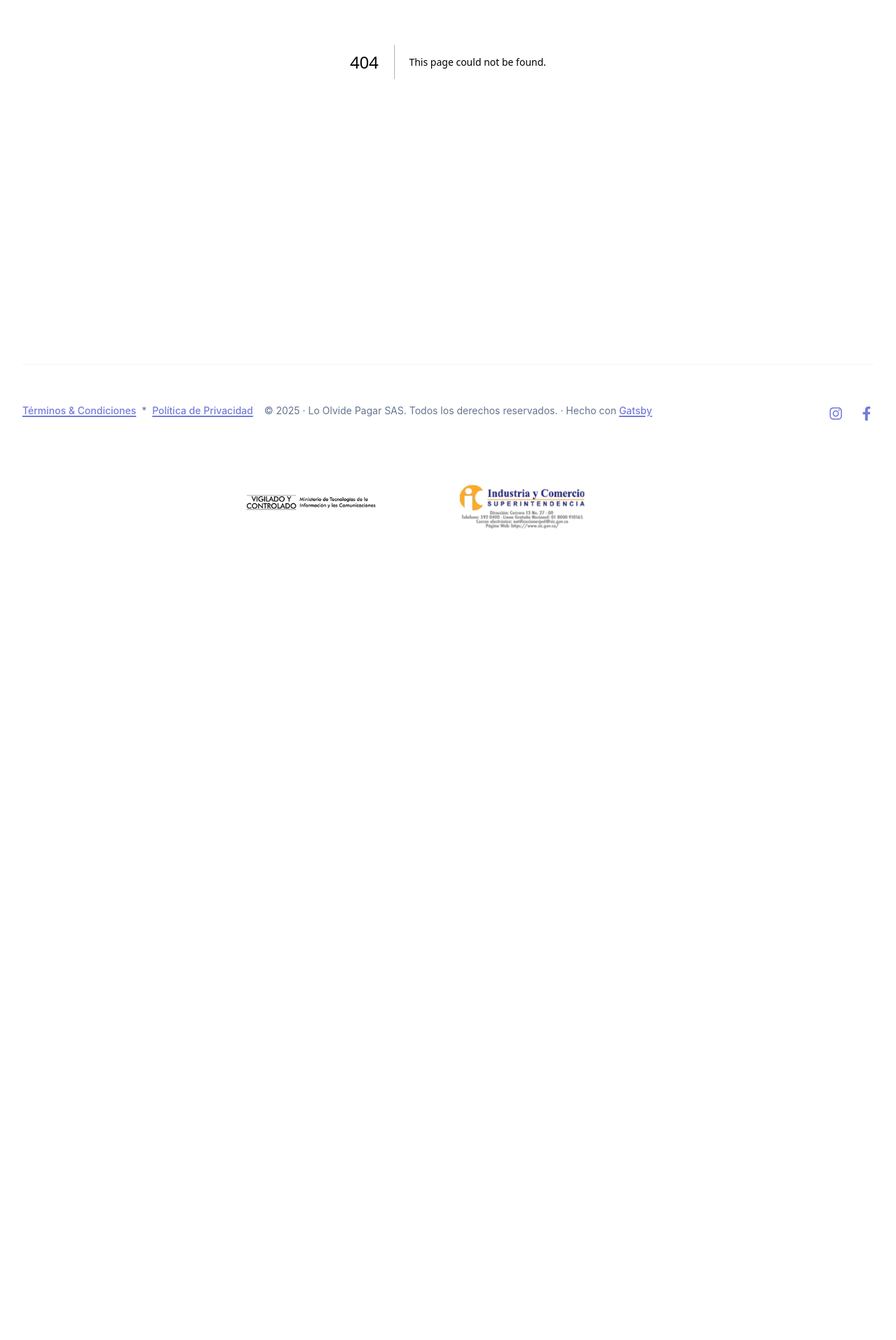
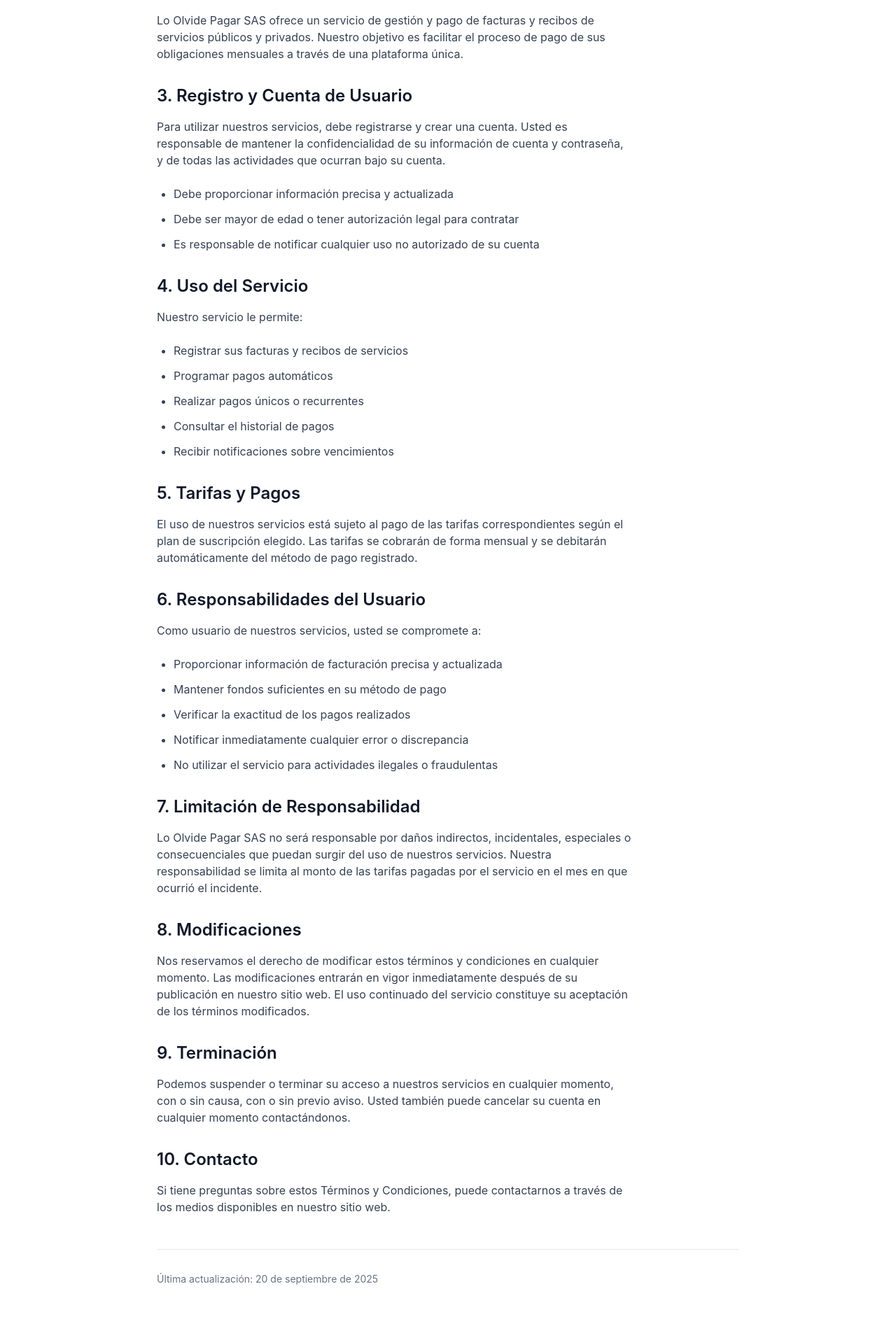
Before and after one commit to lolvi/website, a Next.js app: page /terminosycondiciones in a window 1280 px wide. Before the commit this address had no page. Shown: the part 685-2600 px from the top of the page at 70% size. Before the commit the page ends 1497 px from the top, so only its background shows below. Built offline with nearby package versions, Linux system fonts and the light colour scheme.

Commit message:
Add Términos y Condiciones static page and fix root layout
Co-authored-by: javierjaimes <410172+javierjaimes@users.noreply.github.com>

```diff
--- a/src/app/layout.tsx
+++ b/src/app/layout.tsx
@@ -1,6 +1,5 @@
 'use client'
 import "./globals.css";
-import Head from 'next/head'
 import React, { useState } from 'react'
 import Header from '@/components/Header'
 import Image from 'next/image'
@@ -15,10 +14,11 @@ export default function RootLayout({
   const [showHero, setShowHero] = useState(true);
 
   return (
-    <>
-      <Head>
+    <html lang="es">
+      <head>
         <link rel="icon" href="/favicon.ico" />
-      </Head>
+      </head>
+      <body>
         <LayoutContext.Provider value={{ showHero, setShowHero: (val) => setShowHero(val) }}>
           <Header displayHero={showHero} />
           <div className="mx-auto max-w-7xl px-4 sm:px-6 lg:px-8">
@@ -77,6 +77,7 @@ export default function RootLayout({
           </div>
         </footer>
         </LayoutContext.Provider>
-    </>
+      </body>
+    </html>
   );
 }
--- /dev/null
+++ b/src/app/terminosycondiciones/page.tsx
@@ -0,0 +1,110 @@
+export default function TerminosYCondiciones() {
+  return (
+    <div className="py-12">
+      <div className="max-w-4xl mx-auto px-4 sm:px-6 lg:px-8">
+        <h1 className="text-3xl font-bold text-gray-900 mb-8">Términos y Condiciones</h1>
+
+        <div className="prose prose-lg max-w-none">
+          <section className="mb-8">
+            <h2 className="text-2xl font-semibold text-gray-900 mb-4">1. Aceptación de los Términos</h2>
+            <p className="text-gray-700 mb-4">
+              Al acceder y utilizar los servicios de Lo Olvide Pagar SAS, usted acepta estar sujeto a estos Términos y Condiciones de uso. Si no está de acuerdo con alguno de estos términos, no debe utilizar nuestros servicios.
+            </p>
+          </section>
+
+          <section className="mb-8">
+            <h2 className="text-2xl font-semibold text-gray-900 mb-4">2. Descripción del Servicio</h2>
+            <p className="text-gray-700 mb-4">
+              Lo Olvide Pagar SAS ofrece un servicio de gestión y pago de facturas y recibos de servicios públicos y privados. Nuestro objetivo es facilitar el proceso de pago de sus obligaciones mensuales a través de una plataforma única.
+            </p>
+          </section>
+
+          <section className="mb-8">
+            <h2 className="text-2xl font-semibold text-gray-900 mb-4">3. Registro y Cuenta de Usuario</h2>
+            <p className="text-gray-700 mb-4">
+              Para utilizar nuestros servicios, debe registrarse y crear una cuenta. Usted es responsable de mantener la confidencialidad de su información de cuenta y contraseña, y de todas las actividades que ocurran bajo su cuenta.
+            </p>
+            <ul className="list-disc list-inside text-gray-700 mb-4 space-y-2">
+              <li>Debe proporcionar información precisa y actualizada</li>
+              <li>Debe ser mayor de edad o tener autorización legal para contratar</li>
+              <li>Es responsable de notificar cualquier uso no autorizado de su cuenta</li>
+            </ul>
+          </section>
+
+          <section className="mb-8">
+            <h2 className="text-2xl font-semibold text-gray-900 mb-4">4. Uso del Servicio</h2>
+            <p className="text-gray-700 mb-4">
+              Nuestro servicio le permite:
+            </p>
+            <ul className="list-disc list-inside text-gray-700 mb-4 space-y-2">
+              <li>Registrar sus facturas y recibos de servicios</li>
+              <li>Programar pagos automáticos</li>
+              <li>Realizar pagos únicos o recurrentes</li>
+              <li>Consultar el historial de pagos</li>
+              <li>Recibir notificaciones sobre vencimientos</li>
+            </ul>
+          </section>
+
+          <section className="mb-8">
+            <h2 className="text-2xl font-semibold text-gray-900 mb-4">5. Tarifas y Pagos</h2>
+            <p className="text-gray-700 mb-4">
+              El uso de nuestros servicios está sujeto al pago de las tarifas correspondientes según el plan de suscripción elegido. Las tarifas se cobrarán de forma mensual y se debitarán automáticamente del método de pago registrado.
+            </p>
+          </section>
+
+          <section className="mb-8">
+            <h2 className="text-2xl font-semibold text-gray-900 mb-4">6. Responsabilidades del Usuario</h2>
+            <p className="text-gray-700 mb-4">
+              Como usuario de nuestros servicios, usted se compromete a:
+            </p>
+            <ul className="list-disc list-inside text-gray-700 mb-4 space-y-2">
+              <li>Proporcionar información de facturación precisa y actualizada</li>
+              <li>Mantener fondos suficientes en su método de pago</li>
+              <li>Verificar la exactitud de los pagos realizados</li>
+              <li>Notificar inmediatamente cualquier error o discrepancia</li>
+              <li>No utilizar el servicio para actividades ilegales o fraudulentas</li>
+            </ul>
+          </section>
+
+          <section className="mb-8">
+            <h2 className="text-2xl font-semibold text-gray-900 mb-4">7. Limitación de Responsabilidad</h2>
+            <p className="text-gray-700 mb-4">
+              Lo Olvide Pagar SAS no será responsable por daños indirectos, incidentales, especiales o consecuenciales que puedan surgir del uso de nuestros servicios. Nuestra responsabilidad se limita al monto de las tarifas pagadas por el servicio en el mes en que ocurrió el incidente.
+            </p>
+          </section>
+
+          <section className="mb-8">
+            <h2 className="text-2xl font-semibold text-gray-900 mb-4">8. Modificaciones</h2>
+            <p className="text-gray-700 mb-4">
+              Nos reservamos el derecho de modificar estos términos y condiciones en cualquier momento. Las modificaciones entrarán en vigor inmediatamente después de su publicación en nuestro sitio web. El uso continuado del servicio constituye su aceptación de los términos modificados.
+            </p>
+          </section>
+
+          <section className="mb-8">
+            <h2 className="text-2xl font-semibold text-gray-900 mb-4">9. Terminación</h2>
+            <p className="text-gray-700 mb-4">
+              Podemos suspender o terminar su acceso a nuestros servicios en cualquier momento, con o sin causa, con o sin previo aviso. Usted también puede cancelar su cuenta en cualquier momento contactándonos.
+            </p>
+          </section>
+
+          <section className="mb-8">
+            <h2 className="text-2xl font-semibold text-gray-900 mb-4">10. Contacto</h2>
+            <p className="text-gray-700 mb-4">
+              Si tiene preguntas sobre estos Términos y Condiciones, puede contactarnos a través de los medios disponibles en nuestro sitio web.
+            </p>
+          </section>
+
+          <div className="mt-12 pt-8 border-t border-gray-200">
+            <p className="text-sm text-gray-500">
+              Última actualización: {new Date().toLocaleDateString('es-ES', {
+                year: 'numeric',
+                month: 'long',
+                day: 'numeric'
+              })}
+            </p>
+          </div>
+        </div>
+      </div>
+    </div>
+  );
+}
```
Lines whose indentation alone changed are shown as unchanged.
